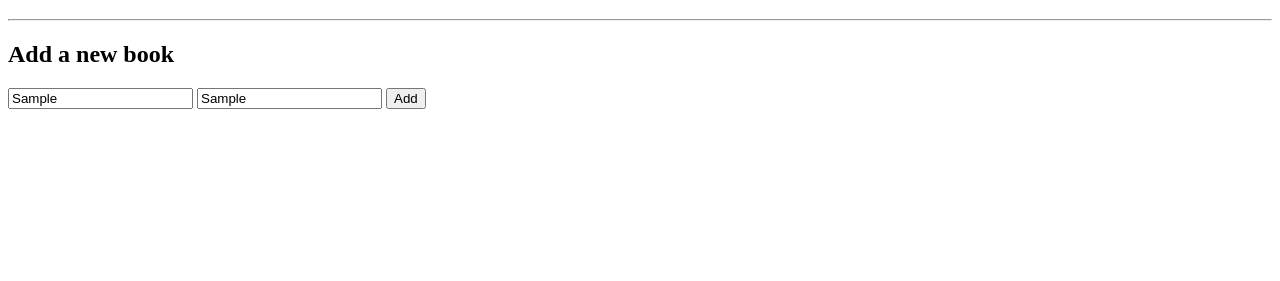
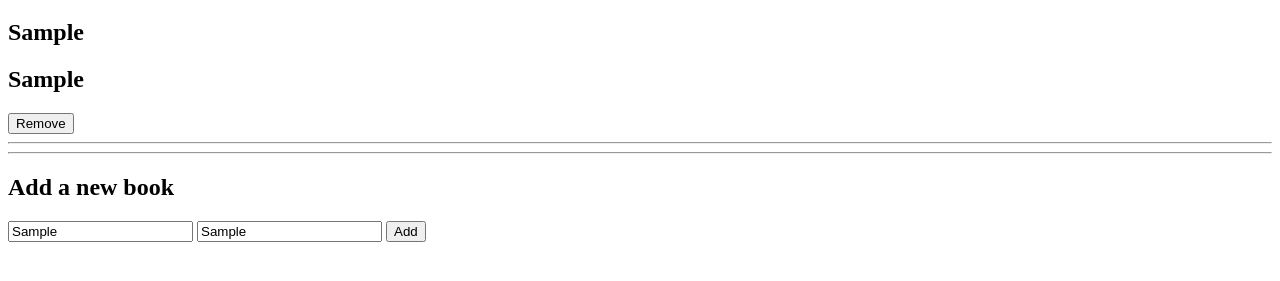
Before and after one commit to Khaled-AlKhateeb/awesome-books, a plain HTML site: page index.html in a window 1280 px wide. Both pictures are taken after typing "Sample", "Sample" into the empty fields and a click on the button "Add". Shown: the part 61-342 px from the top of the page. Drawn offline with Linux system fonts and the light colour scheme.

Commit message:
Add script.js w/ functionality

```diff
--- a/index.html
+++ b/index.html
@@ -5,6 +5,12 @@
     <meta http-equiv="X-UA-Compatible" content="IE=edge" />
     <meta name="viewport" content="width=device-width, initial-scale=1.0" />
     <title>Awesome Books | Home</title>
+    <link rel="preconnect" href="https://fonts.googleapis.com" />
+    <link rel="preconnect" href="https://fonts.gstatic.com" crossorigin />
+    <link
+      href="https://fonts.googleapis.com/css2?family=Open+Sans:wght@300;400;500;600;700;800&display=swap"
+      rel="stylesheet"
+    />
   </head>
   <body>
     <div class="main-container">
@@ -22,5 +28,6 @@
         </div>
       </section>
     </div>
+    <script src="./script.js"></script>
   </body>
 </html>
--- /dev/null
+++ b/script.js
@@ -0,0 +1,47 @@
+const titleInput = document.getElementById("title");
+const authorInput = document.getElementById("author");
+const addBook = document.getElementById("book");
+
+const dataMod = [];
+
+function addNewBook() {
+    let book = {};
+    book.title = titleInput.value;
+    book.author = authorInput.value;
+    dataMod.push(book);
+
+    let stringVal = titleInput.value;
+    let idString = stringVal.replace(/\s/g, "");
+    window.localStorage.setItem(idString, JSON.stringify(book));
+
+    let bookDiv = document.createElement("div");
+    let bookTitle = document.createElement("h2");
+    let bookAuthor = document.createElement("h2");
+    let removeBtn = document.createElement("button");
+    let divider = document.createElement("hr");
+    removeBtn.innerHTML = "Remove";
+    removeBtn.setAttribute('onclick', "removeBook(this.id)");
+    bookTitle.innerHTML = titleInput.value;
+    bookAuthor.innerHTML = authorInput.value;
+
+    bookDiv.setAttribute('id', idString);
+    removeBtn.setAttribute('id', idString + "Rmv");
+
+    bookDiv.appendChild(bookTitle);
+    bookDiv.appendChild(bookAuthor);
+    bookDiv.appendChild(removeBtn);
+    bookDiv.appendChild(divider);
+    addBook.appendChild(bookDiv);
+}
+
+function removeBook(id) {
+    for (let i = 0; i < addBook.children.length; i++) {
+        let selected = addBook.children[i];
+
+        if (selected.id + "Rmv" === id) {
+            addBook.removeChild(selected);
+            dataMod.splice(i,1);
+            window.localStorage.removeItem(selected.id);
+        }
+    }
+}
```
